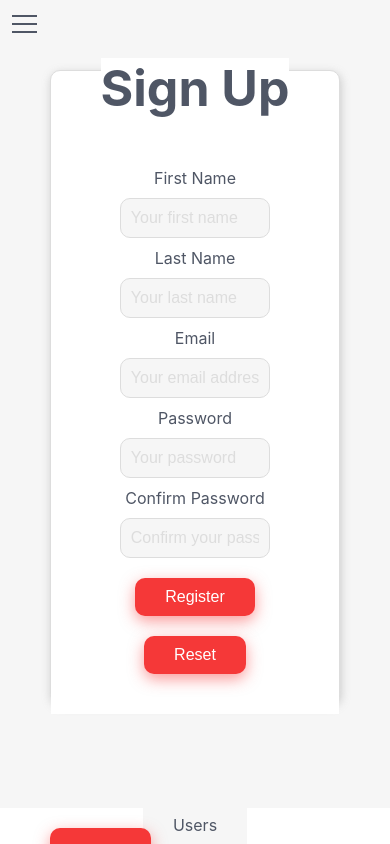
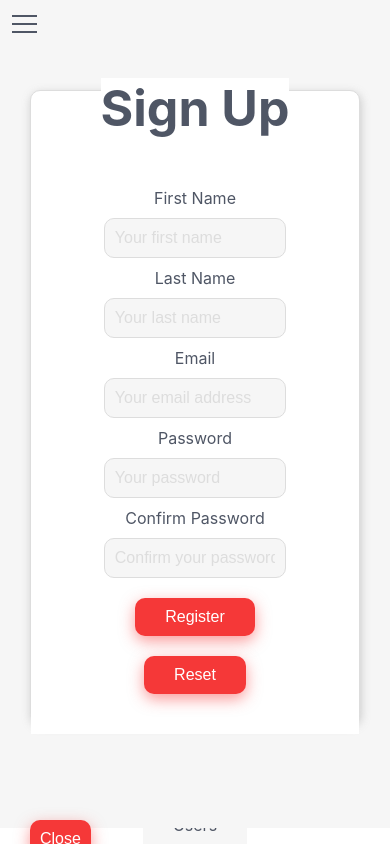
Before and after one commit to Jolanta27/LandingPage-LaslesVPN, a React (Create React App) app: page / in a window 390 px wide. Both pictures are taken after a click on the button "Get Started". Built offline with nearby package versions, Linux system fonts and the light colour scheme.

Commit message:
fix user experience bugs

```diff
--- a/src/components/Footer.jsx
+++ b/src/components/Footer.jsx
@@ -52,7 +52,6 @@ const Footer = () => {
                         </button>
                     </div>
                 </div>
-
             </div>
             <div className='footer-content'>
             <div className='footer-boxes'>
@@ -112,7 +111,6 @@ const Footer = () => {
                 </div>
 
             </div>
-
         </footer>
            <ReactModal
             isOpen={newsletter}
--- a/src/components/RecomendationSection.jsx
+++ b/src/components/RecomendationSection.jsx
@@ -21,6 +21,7 @@ const RecomendationSection = () => {
     ]
     return (
         <>
+        <div>
         <div id="testimonials" className="img-companies">
           {imageGallery.map((imageGallery, index) => (
             <img  key={index} src={imageGallery} alt={`Brand ${index + 1}`}/>
@@ -102,6 +103,7 @@ const RecomendationSection = () => {
             </div>
             </div>
         </div>
+        </div>
         </>
     )
 }
--- a/src/components/styles/Footer.css
+++ b/src/components/styles/Footer.css
@@ -80,11 +80,12 @@ footer div.footer-boxes:nth-child(2) p:nth-of-type(2) span {
 
 @media (max-width: 768px){
     .footer-boxes {
-        margin: 0 20px;
+        margin: 0px 20px;
     }
     .subscription {
         flex-direction: column;
         width: 80%;
+        margin: 240px auto 20px auto;
     }
     .subscription .subscription-text h4 {
         font-size: 18px;
--- a/src/components/styles/PaymentSection.css
+++ b/src/components/styles/PaymentSection.css
@@ -64,9 +64,13 @@
         width: 70px;
         height: 80px;
     }
-    .fst-box, .scn-box, .trd-box {
+    .fst-box, .scn-box {
         width: 50%;
         min-height: 250px;
+    }
+    .trd-box {
+        width: 50%;
+        min-height: 260px;
     }
     .fst-box button, .scn-box button, .trd-box button {
         padding: 2px;
--- a/src/components/styles/SignUp.css
+++ b/src/components/styles/SignUp.css
@@ -35,11 +35,13 @@ button:hover {
 }
 @media (max-width: 768px){
     .mobile-form-content {
-        padding: 0px 50px;
-        height: 100%;
+        padding: 0px 30px;
+        height: 80%;
+        margin: 20px auto 0px;
     }
     .mobile-form-content .form-content {
         padding: 30px 50px;
+
     }
     .signup-header {
         font-size: 20px;
@@ -48,6 +50,10 @@ button:hover {
         padding: 10px 30px;
         margin: 10px 25px;
     }
+    .mobile-form-content .close-btn {
+        margin: -60px 0px 0px 0px;
+        padding: 10px;
+    }
 }
 @media (min-width: 769px){
     .signup-header {
```
